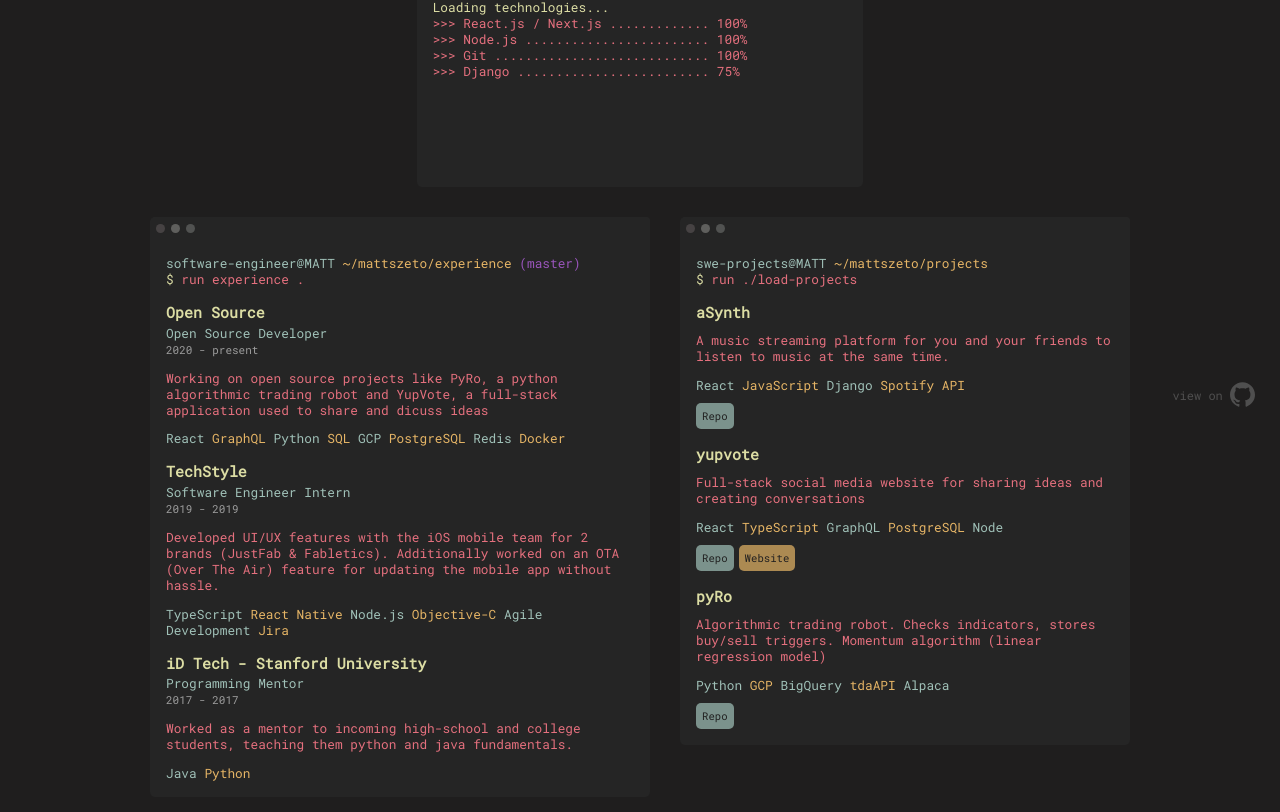
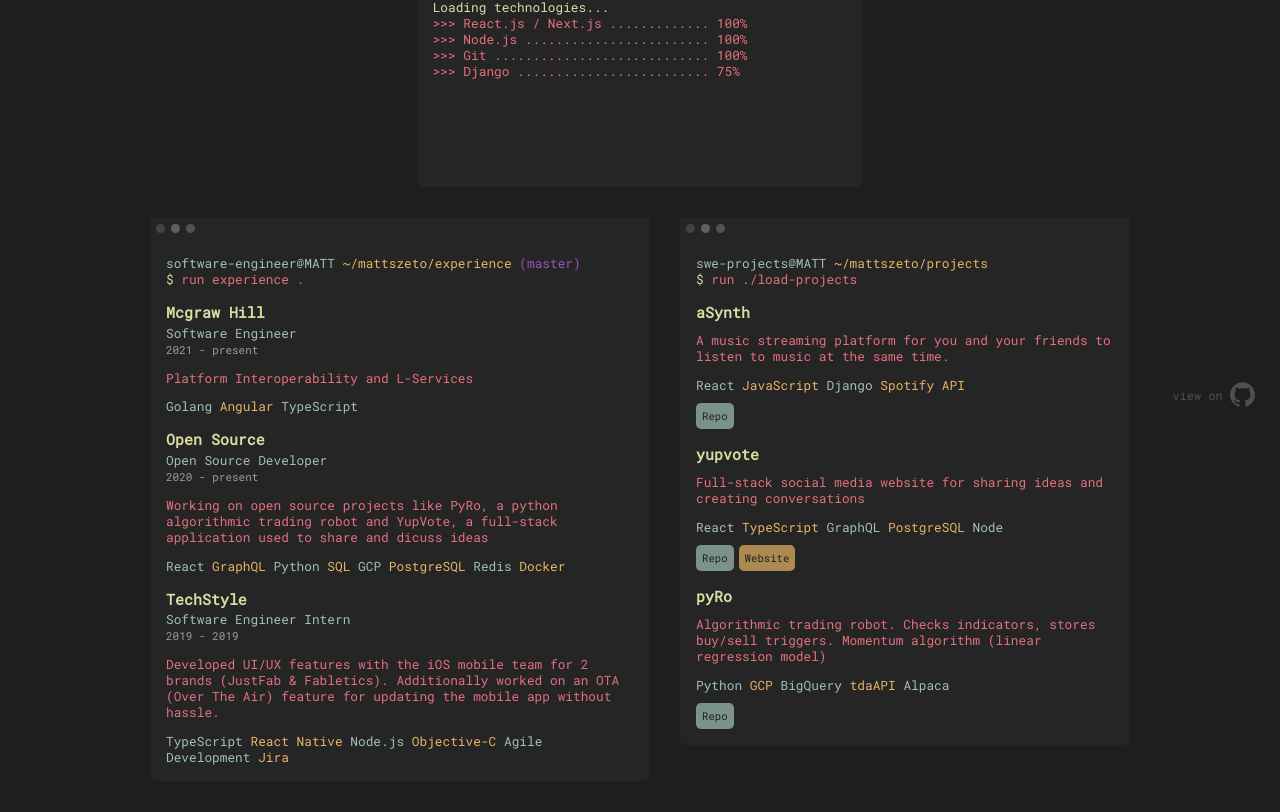
Before and after one commit to mattszeto/portfolio, a React (Create React App) app: page / in a window 1280 px wide. Shown: the part 368-1180 px from the top of the page. Built offline with nearby package versions, Linux system fonts and the light colour scheme.

Commit message:
changed experiences

```diff
--- a/src/common/experiences.js
+++ b/src/common/experiences.js
@@ -1,15 +1,15 @@
 const experiences = [
-  // {
-  //   company: "MH Education",
-  //   title: "Software Engineer",
-  //   type: "Full-Time",
-  //   description: "",
-  //   start: "2021",
-  //   end: "present",
-  //   current: true,
-  //   tools: ["GO", "Angular", "TypeScript"],
-  //   company_image: "",
-  // },
+  {
+    company: "Mcgraw Hill",
+    title: "Software Engineer",
+    type: "Full-Time",
+    description: "Platform Interoperability and L-Services",
+    start: "2021",
+    end: "present",
+    current: true,
+    tools: ["Golang", "Angular", "TypeScript"],
+    company_image: "",
+  },
   {
     company: "Open Source",
     title: "Open Source Developer",
@@ -50,18 +50,18 @@
     ],
     company_image: "",
   },
-  {
-    company: "iD Tech - Stanford University",
-    title: "Programming Mentor",
-    type: "Internship",
-    description:
-      "Worked as a mentor to incoming high-school and college students, teaching them python and java fundamentals.",
-    start: "2017",
-    end: "2017",
-    current: false,
-    tools: ["Java", "Python"],
-    company_image: "",
-  },
+  // {
+  //   company: "iD Tech - Stanford University",
+  //   title: "Programming Mentor",
+  //   type: "Internship",
+  //   description:
+  //     "Worked as a mentor to incoming high-school and college students, teaching them python and java fundamentals.",
+  //   start: "2017",
+  //   end: "2017",
+  //   current: false,
+  //   tools: ["Java", "Python"],
+  //   company_image: "",
+  // },
 ];
 
 export default experiences;
```
